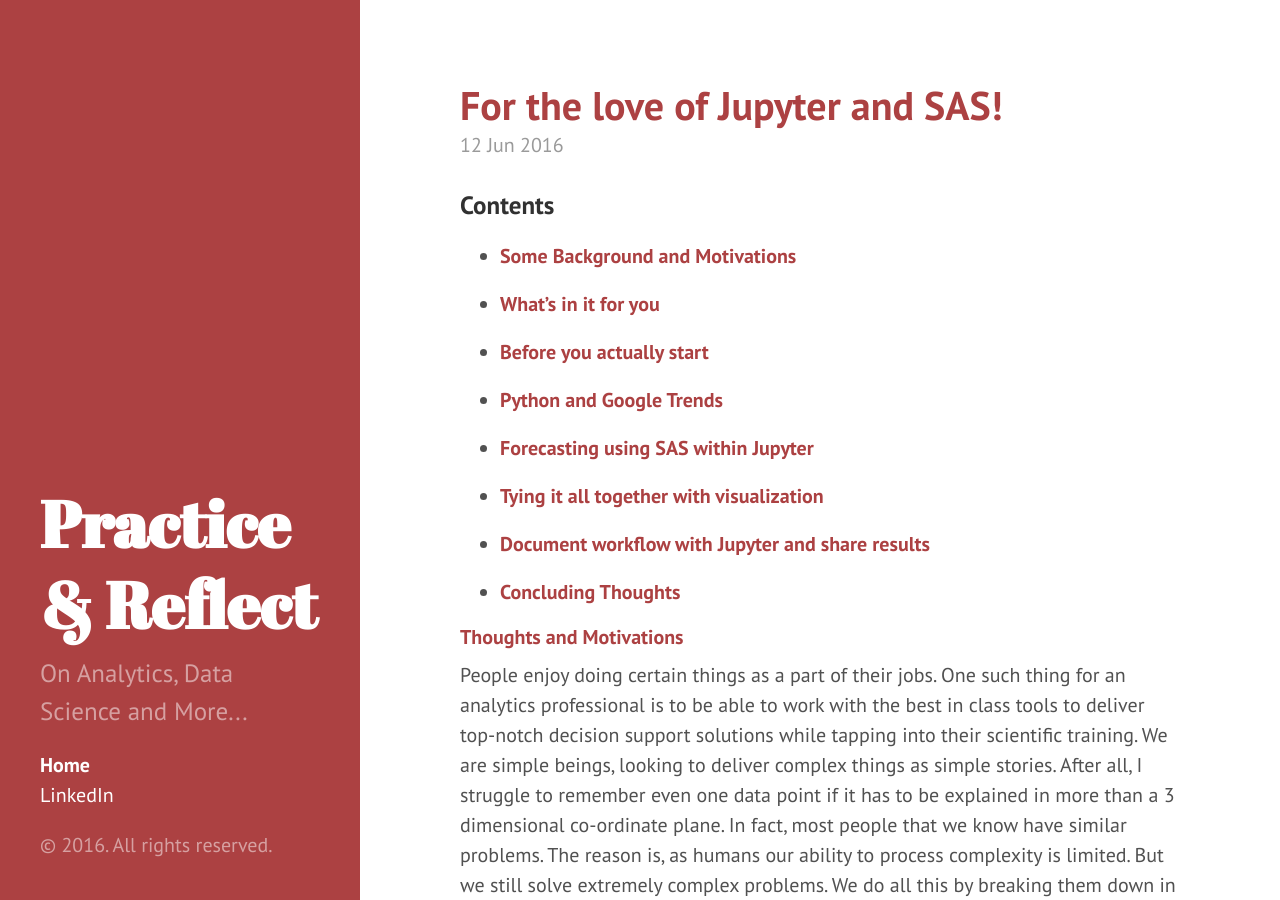
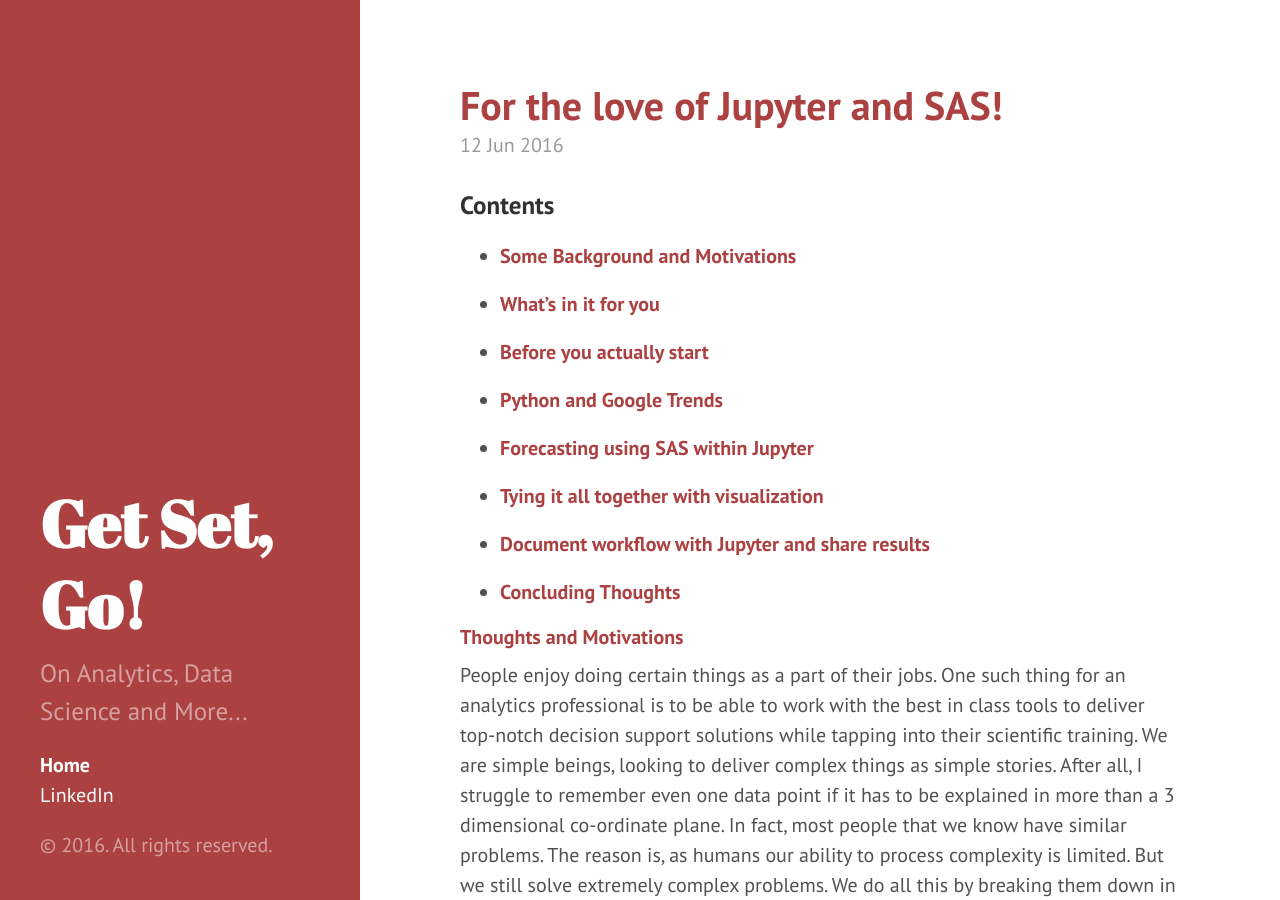
Before and after one commit to datasciencemonkey/datasciencemonkey.github.io, a Jekyll site: the page built from index.html, in a window 1280 px wide and 900 px high. Built offline with Jekyll 4.4.1, drawn with Linux system fonts in a browser that asks for light colours; the list of posts is cut into pages by our own code.

Commit message:
Update _config.yml

```diff
--- a/_config.yml
+++ b/_config.yml
@@ -2,7 +2,7 @@ excerpt_separator: ""
 pygments: true
 markdown: kramdown
 url: http://datasciencemonkey.github.io
-title: Practice & Reflect
+title: Get Set, Go!
 tagline:
 description: On Analytics, Data Science and More...
 paginate: 5
```
